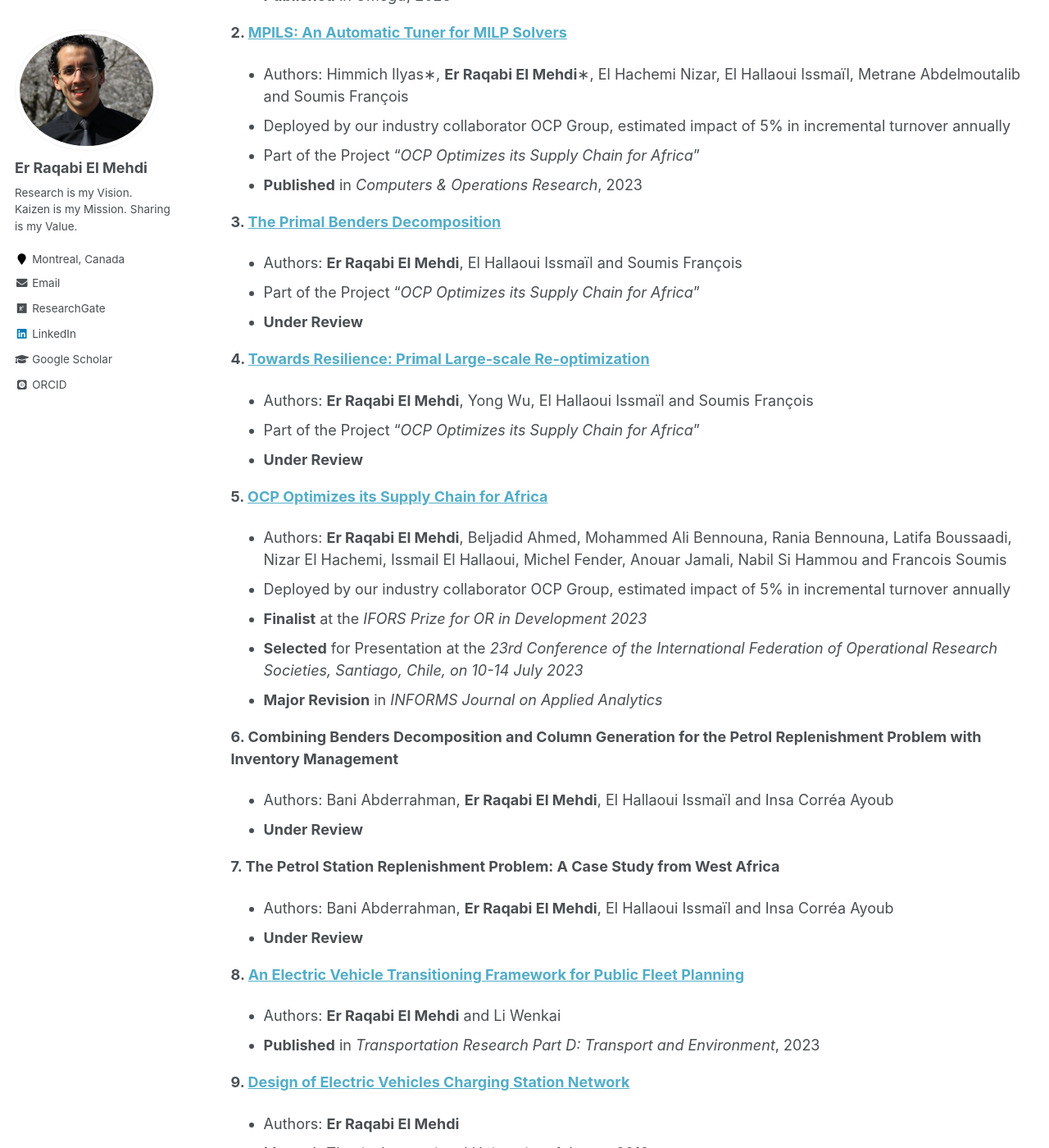
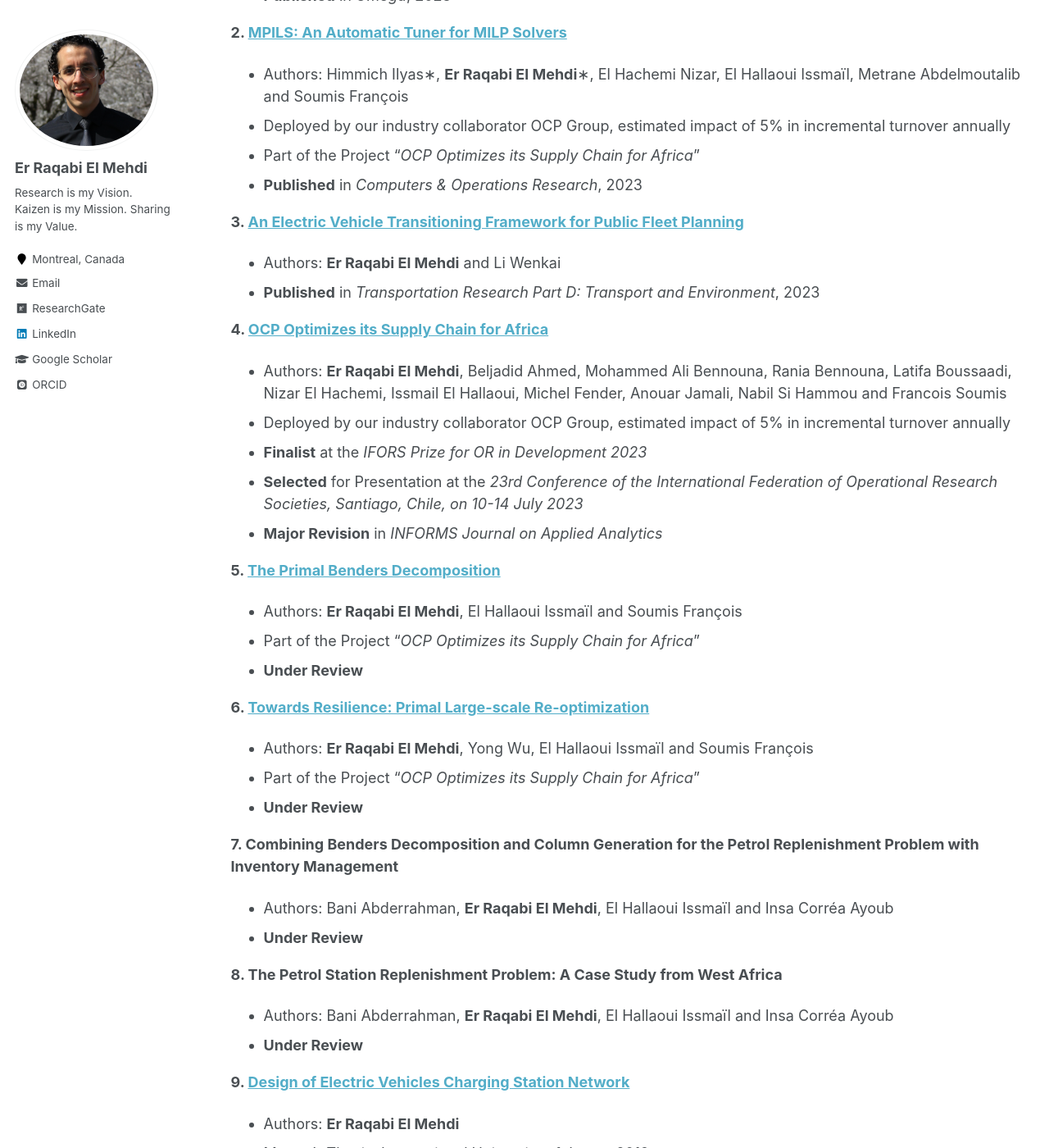
Before and after one commit to RqbMedi/rqbmedi.github.io, a Jekyll site: the page built from _pages/publications.md, in a window 1280 px wide and 1400 px high, scrolled down 484 px. Shown: the whole window at 82% size. Built offline with Jekyll 4.4.1, drawn with Linux system fonts in a browser that asks for light colours; some web fonts are replaced.

Commit message:
Update publications.md

```diff
--- a/_pages/publications.md
+++ b/_pages/publications.md
@@ -22,34 +22,34 @@ Published & Under Review
  - Part of the Project "*OCP Optimizes its Supply Chain for Africa*"
  - **Published** in *Computers & Operations Research*, 2023
 
-**3. [The Primal Benders Decomposition](https://www.gerad.ca/en/papers/G-2023-27)**
- - Authors: **Er Raqabi El Mehdi**, El Hallaoui Issmaïl and Soumis François
- - Part of the Project "*OCP Optimizes its Supply Chain for Africa*"
- - **Under Review**
+**3. [An Electric Vehicle Transitioning Framework for Public Fleet Planning](https://www.sciencedirect.com/science/article/pii/S1361920923001293)**
+ - Authors: **Er Raqabi El Mehdi** and Li Wenkai
+ - **Published** in *Transportation Research Part D: Transport and Environment*, 2023
 
-**4. [Towards Resilience: Primal Large-scale Re-optimization](https://www.gerad.ca/en/papers/G-2023-28)**
- - Authors: **Er Raqabi El Mehdi**, Yong Wu, El Hallaoui Issmaïl and Soumis François
- - Part of the Project "*OCP Optimizes its Supply Chain for Africa*"
- - **Under Review**
-
-**5. [OCP Optimizes its Supply Chain for Africa](https://www.gerad.ca/en/papers/G-2023-29)**
+**4. [OCP Optimizes its Supply Chain for Africa](https://www.gerad.ca/en/papers/G-2023-29)**
  - Authors: **Er Raqabi El Mehdi**, Beljadid Ahmed, Mohammed Ali Bennouna, Rania Bennouna, Latifa Boussaadi, Nizar El Hachemi, Issmail El Hallaoui, Michel Fender, Anouar Jamali, Nabil Si Hammou and Francois Soumis
  - Deployed by our industry collaborator OCP Group, estimated impact of 5% in incremental turnover annually
  - **Finalist** at the *IFORS Prize for OR in Development 2023*
  - **Selected** for Presentation at the *23rd Conference of the International Federation of Operational Research Societies, Santiago, Chile, on 10-14 July 2023*
  - **Major Revision** in *INFORMS Journal on Applied Analytics*
 
-**6. Combining  Benders Decomposition and Column Generation for the Petrol Replenishment Problem with Inventory Management**
+**5. [The Primal Benders Decomposition](https://www.gerad.ca/en/papers/G-2023-27)**
+ - Authors: **Er Raqabi El Mehdi**, El Hallaoui Issmaïl and Soumis François
+ - Part of the Project "*OCP Optimizes its Supply Chain for Africa*"
+ - **Under Review**
+
+**6. [Towards Resilience: Primal Large-scale Re-optimization](https://www.gerad.ca/en/papers/G-2023-28)**
+ - Authors: **Er Raqabi El Mehdi**, Yong Wu, El Hallaoui Issmaïl and Soumis François
+ - Part of the Project "*OCP Optimizes its Supply Chain for Africa*"
+ - **Under Review**
+
+**7. Combining  Benders Decomposition and Column Generation for the Petrol Replenishment Problem with Inventory Management**
  - Authors: Bani Abderrahman, **Er Raqabi El Mehdi**, El Hallaoui Issmaïl and Insa Corréa Ayoub
 - **Under Review**
 
-**7. The Petrol Station Replenishment Problem: A Case Study from West Africa**
+**8. The Petrol Station Replenishment Problem: A Case Study from West Africa**
  - Authors: Bani Abderrahman, **Er Raqabi El Mehdi**, El Hallaoui Issmaïl and Insa Corréa Ayoub
 - **Under Review**
-
-**8. [An Electric Vehicle Transitioning Framework for Public Fleet Planning](https://www.sciencedirect.com/science/article/pii/S1361920923001293)**
- - Authors: **Er Raqabi El Mehdi** and Li Wenkai
- - **Published** in *Transportation Research Part D: Transport and Environment*, 2023
 
 **9. [Design of Electric Vehicles Charging Station Network](https://www.iuj.ac.jp/mlic/theses/thesis_details.cfm?ID=2B7015)**
  - Authors: **Er Raqabi El Mehdi**
```
